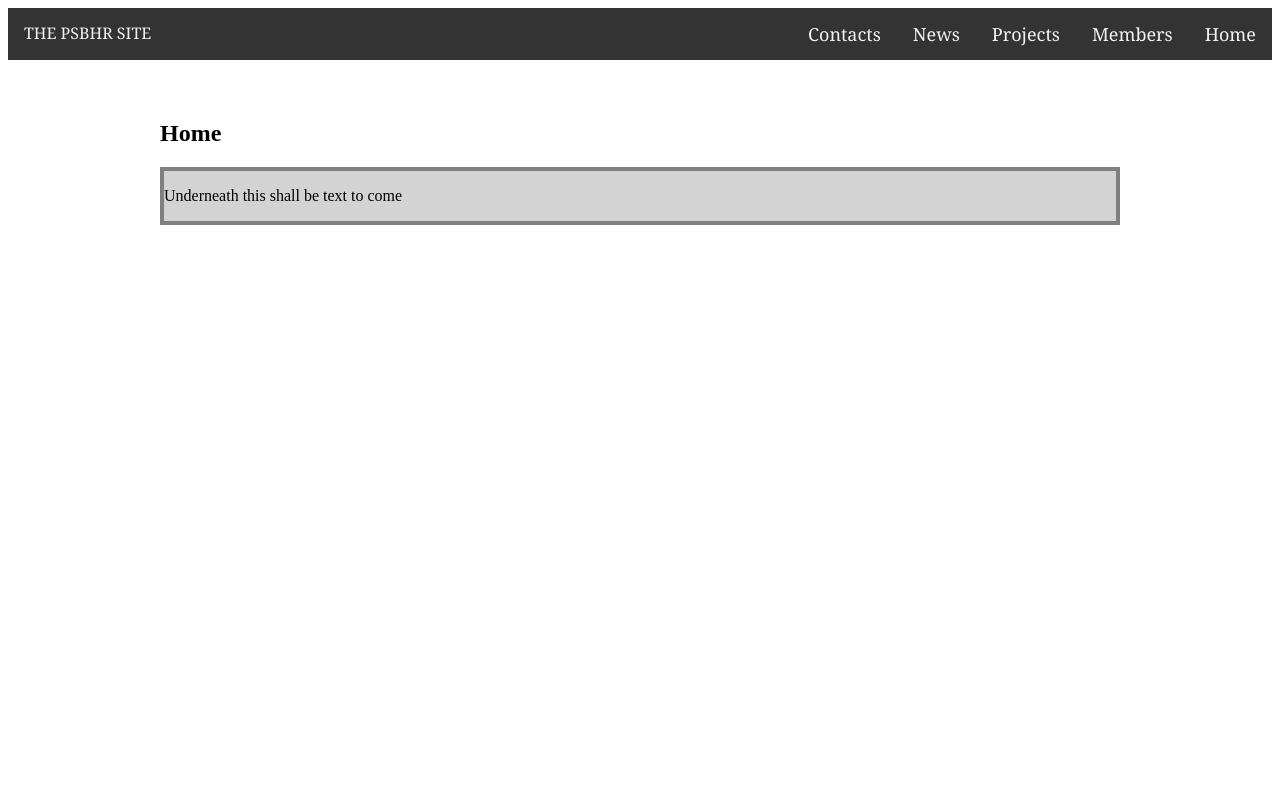
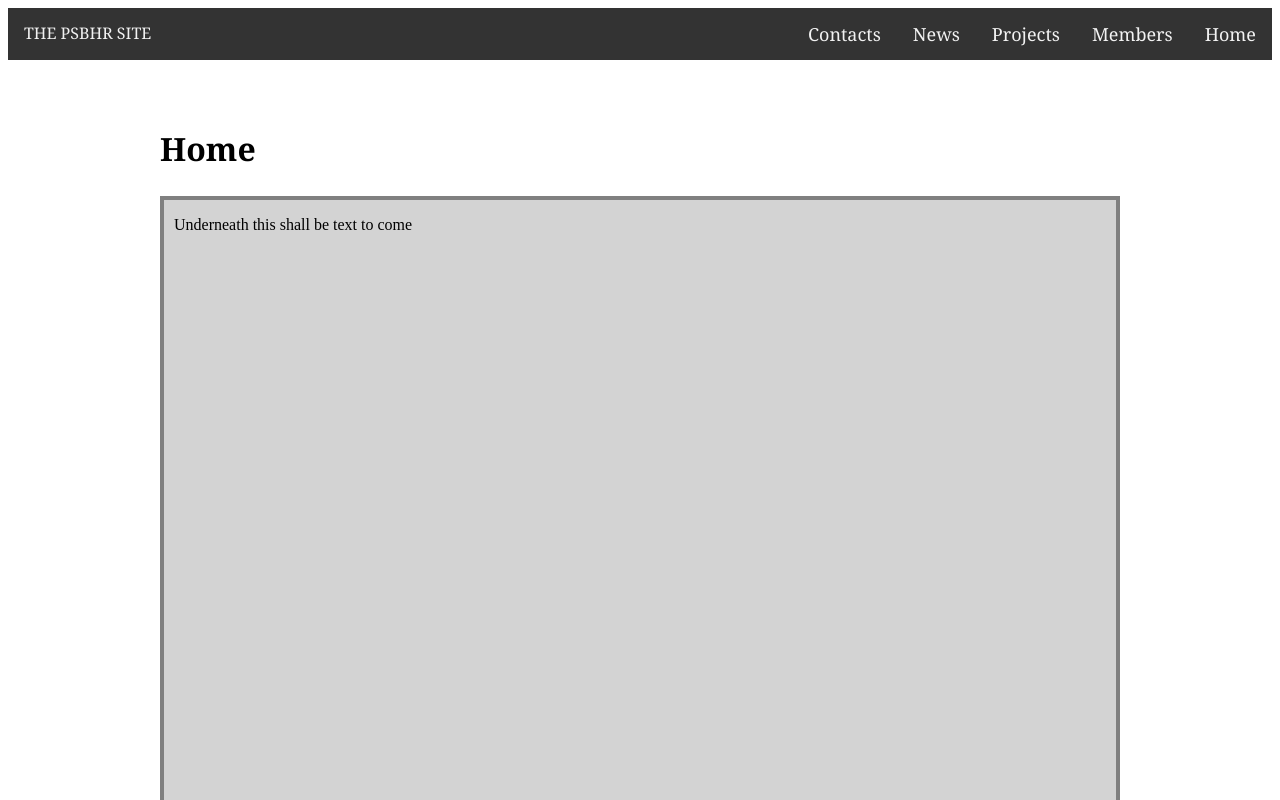
Before and after one commit to braxten509/psbhr.github.io, a plain HTML site: page home.html in a window 1280 px wide. Shown: the top 800 px of the page. Drawn offline with Linux system fonts and the light colour scheme.

Commit message:
Update home.css

```diff
--- a/home.css
+++ b/home.css
@@ -28,6 +28,8 @@
 .background {
 	background-color: lightgray;
 	border: 4px solid gray;
+	height: 1000px;
+	padding: 0 10px;
 
 }
 
@@ -40,3 +42,8 @@
 	float: left;
 
 }
+
+#hometitle {
+	font-family: Georgia;
+	font-size: xx-large;
+}
```
